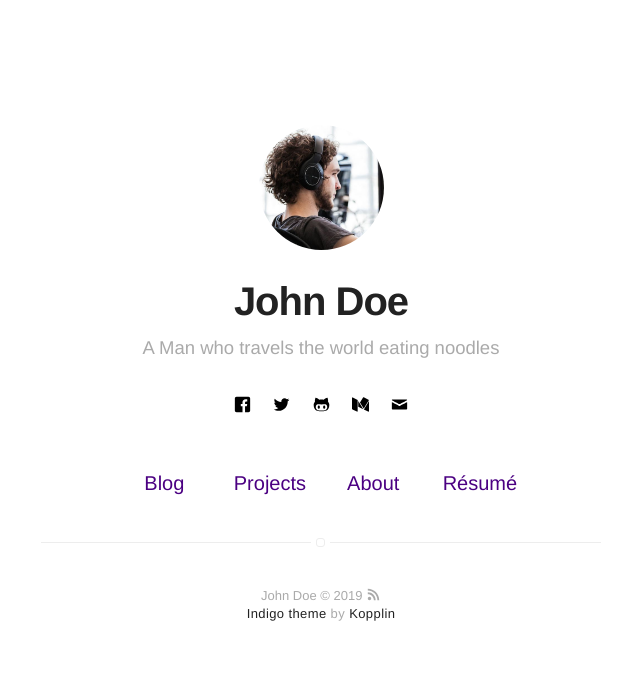
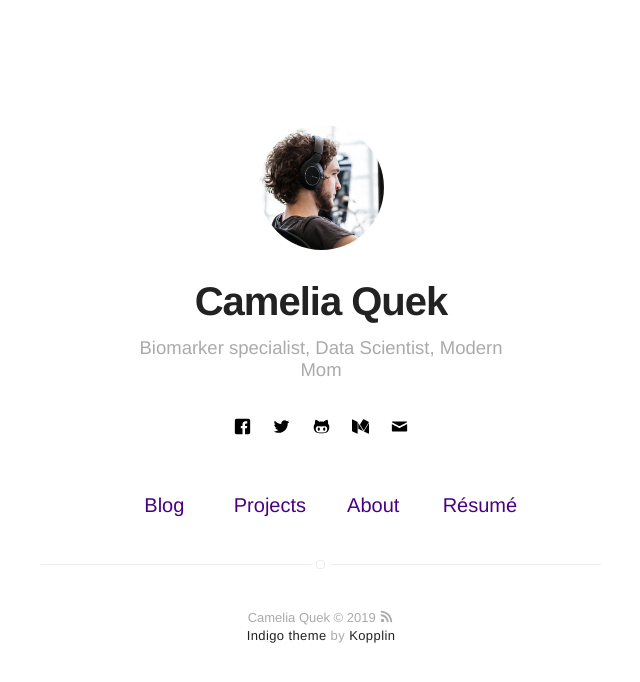
Before and after one commit to cameliaquek/cameliaquek.github.io, a Jekyll site: the page built from index.html, in a window 1280 px wide. Shown: the top 682 px of the page, without its empty margins (319-959 px from the left). Built offline with Jekyll 4.4.1, drawn with Linux system fonts in a browser that asks for light colours.

Commit message:
Update _config.yml

```diff
--- a/_config.yml
+++ b/_config.yml
@@ -1,6 +1,6 @@
 # main text of home
-name: John Doe
-bio: A Man who travels the world eating noodles
+name: Camelia Quek
+bio: Biomarker specialist, Data Scientist, Modern Mom
 
 # twitter summary info
 description: A blog about technology and stuff related
```
